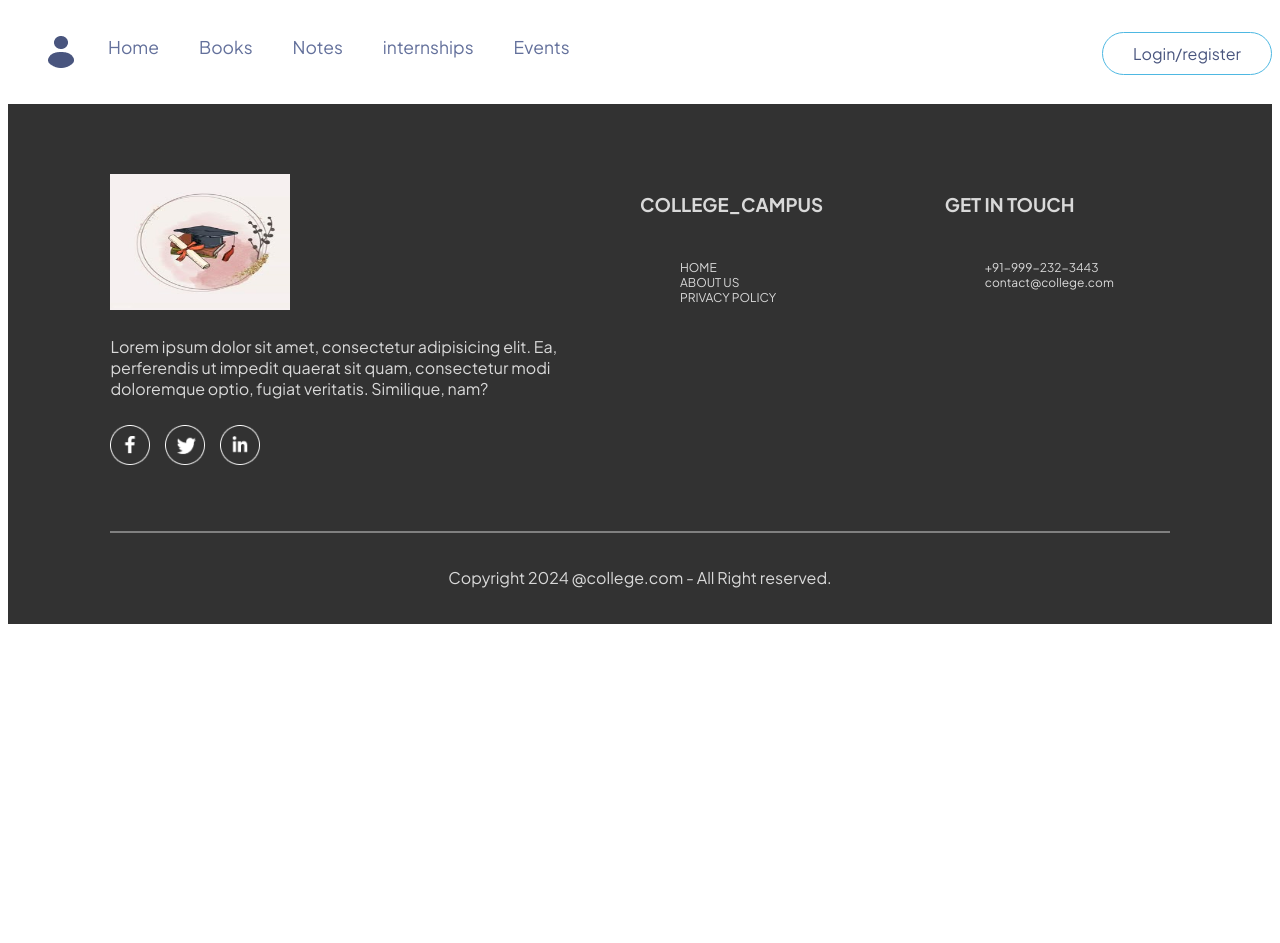
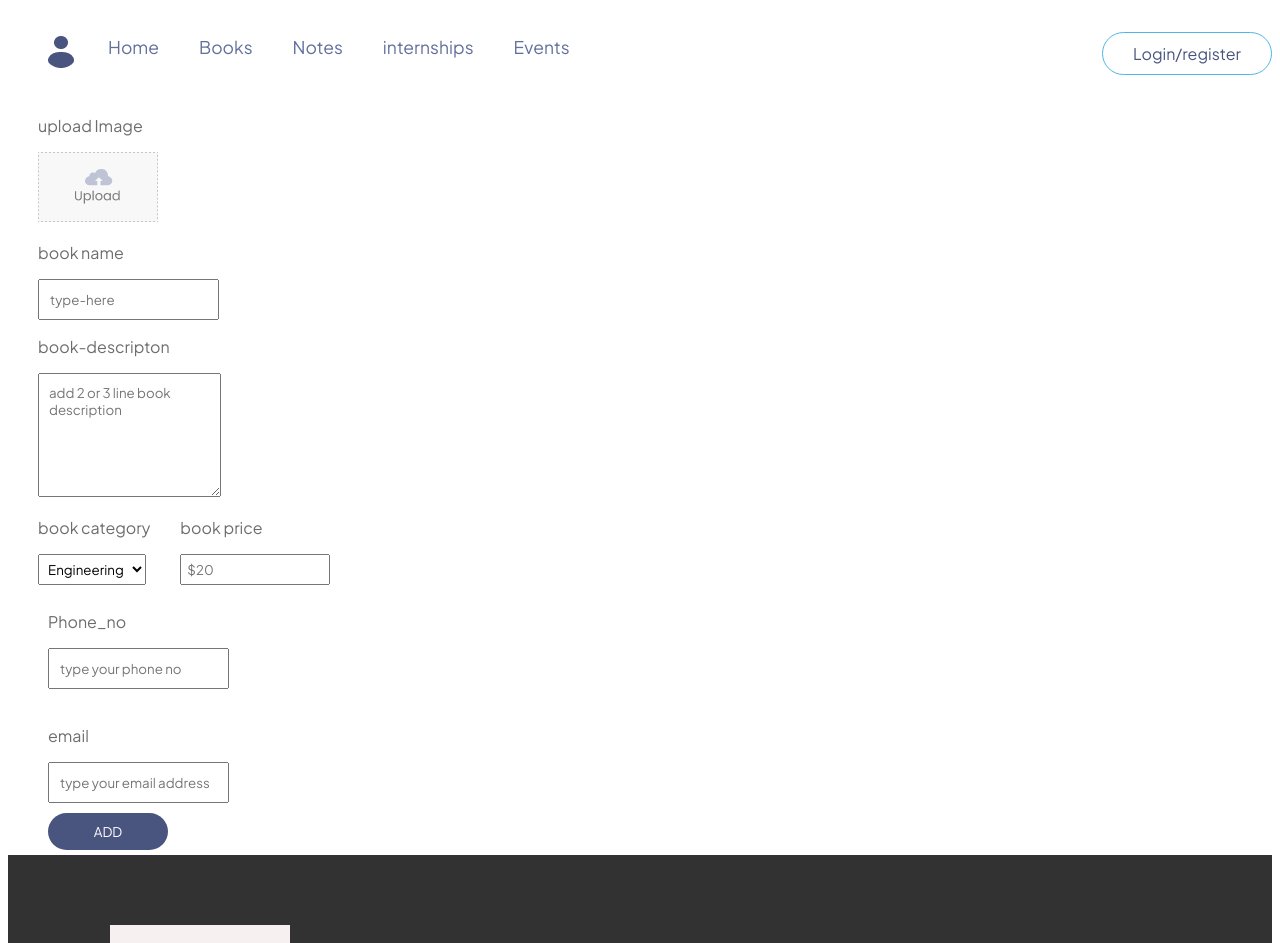
Before and after one commit to Sakshiparihar46/campus-connect-plateform, a React (Vite) app in the folder frontend/: page /add in a window 1280 px wide. Shown: the top 943 px of the page. Before the commit the page ends 816 px from the top, so only its background shows below. Built offline with nearby package versions, Linux system fonts and the light colour scheme; no server answers.

Commit message:
complete add page frontend

```diff
--- a/frontend/package.json
+++ b/frontend/package.json
@@ -14,7 +14,9 @@
     "prop-types": "^15.8.1",
     "react": "^19.2.7",
     "react-dom": "^19.2.7",
-    "react-router-dom": "^7.18.0"
+    "react-router-dom": "^7.18.0",
+    "react-toastify": "^11.1.0",
+    "toast": "^0.5.4"
   },
   "devDependencies": {
     "@types/react": "^19.2.17",
--- a/frontend/src/assets/assets.js
+++ b/frontend/src/assets/assets.js
@@ -7,6 +7,7 @@
 import twitter_icon from './twitter_icon.png'
 import linkedin_icon from './linkedin_icon.png'
 import add_icon from './add_icon.png'
+import upload_area from './upload_area.png'
 
 export const assets={
     profile_icon,
@@ -17,5 +18,6 @@
     twitter_icon,
     logo,
     facebook_icon,
-    add_icon
+    add_icon,
+    upload_area
 }
--- /dev/null
+++ b/frontend/src/pages/Add.css
@@ -0,0 +1,50 @@
+.add{
+    width:70%;
+    margin-left:30px;
+    color:#6d6d6d;
+    font-size: 16px;
+}
+
+.add form{
+    gap: 5px;
+}
+.add-img-upload img{
+    width: 120px;
+}
+.add-book-name,.add-book-description{
+    width: max(40%,280px);
+}
+.add-book-name input,.add-book-description textarea{
+    padding: 10px;
+}
+.add-category-price{
+    display: flex;
+    gap: 30px;
+}
+.add-category-price select,.add-category-price input{
+    max-width: 150px;
+    padding: 5px;
+}
+.add-contact{
+    padding:10px;
+}
+.add-email{
+    padding:10px;
+}
+.add-contact input{
+    padding:10px;
+}
+.add-email input{
+    padding:10px;
+}
+.add-btn{
+    max-width: 120px;
+    border: none;
+    padding: 10px;
+    background-color: #49557e;
+    color:white ;
+    cursor: pointer;
+    margin-left:10px;
+    border-radius: 50px;
+    width: 100%;
+}
--- a/frontend/src/pages/Add.jsx
+++ b/frontend/src/pages/Add.jsx
@@ -1,9 +1,107 @@
-import React from 'react'
+import React, { useContext, useState } from 'react'
+import { toast } from 'react-toastify';
+import { StoreContext } from '../context/Context';
+import { assets } from '../assets/assets';
+import  axios  from 'axios';
+import "./Add.css"
+function Add() {
+  const [image,setImage]=useState(false);
+  const {url,token}=useContext(StoreContext);
+  const [data,setData]=useState({
+    book_name:"",
+    contact_no:"",
+    description:"",
+    price:"",
+    category:"Engineering",
+    email:""
+  });
 
-function Add() {
+  const onChangeHandler=(event)=>{
+    const name=event.target.name;
+    const value=event.target.value;
+    setData(data=>({...data,[name]:value}))
+  }
+
+  const onSubmitHandler=async(event)=>{
+    event.preventDefault();
+    try{
+      const formData=new FormData();
+      formData.append("book_name",data.book_name);
+      formData.append("contact_no",Number(data.contact_no));
+      formData.append("price",Number(data.price));
+      formData.append("description",data.description);
+      formData.append("category",data.category);
+      formData.append("email",data.email);
+      formData.append("image",image);
+
+      const response=await axios.post(url+"/api/book/add",formData,{
+        headers:{
+          token:token
+        }
+      });
+      if(response.data.success){
+        setData({
+          book_name:"",
+          contact_no:"",
+          description:"",
+          price:"",
+          category:"engineering",
+          email:""
+        });
+        setImage(false);
+        toast.success(response.data.message);
+      }else{
+        toast.error(response.data.message);
+      }
+    }catch(error){
+      toast.error(error.response?.data?.message || "Error adding book");
+    }
+  }
   return (
-    <div>
-
+    <div className='add'>
+      <form className='flex-col' onSubmit={onSubmitHandler}>
+        <div className="add-img-upload flex-col">
+          <p>upload Image</p>
+          <label htmlFor="image">
+            <img src={image?URL.createObjectURL(image):assets.upload_area} alt="" />
+          </label>
+        <input onChange={(e)=>setImage(e.target.files[0])} type="file" id="image" hidden required/>
+        </div>
+        <div className="add-book-name flex-col">
+          <p>book name</p>
+          <input onChange={onChangeHandler} value={data.book_name} type="text" name="book_name" placeholder='type-here'/>
+        </div>
+        <div className="add-book-description flex-col">
+        <p>book-descripton</p>
+        <textarea onChange={onChangeHandler} value={data.description} name="description" rows="6" placeholder='add 2 or 3 line book description'required></textarea>
+        </div>
+        <div className="add-category-price">
+          <div className="add-category flex-col">
+            <p>book category</p>
+            <select onChange={onChangeHandler} value={data.category} name="category" >
+              <option value="Engineering">Engineering</option>
+              <option value="Pharmacy">Pharmacy</option>
+              <option value="BBA">BBA</option>
+              <option value="Polytechnic">Polytechnic</option>
+              <option value="Law">Law</option>
+              <option value="Commerce">Commerce</option>
+            </select>
+          </div>
+          <div className="add-price flex-col">
+            <p>book price</p>
+            <input onChange={onChangeHandler} value={data.price} type="number" name='price' placeholder='$20'/>
+          </div>
+        </div>
+        <div className='add-contact'>
+            <p>Phone_no</p>
+            <input onChange={onChangeHandler} value={data.contact_no} type="phone" name='contact_no' placeholder='type your phone no'/>
+          </div>
+          <div className='add-email'>
+            <p>email</p>
+            <input onChange={onChangeHandler} value={data.email} type="email" name='email' placeholder='type your email address'/>
+          </div>
+        <button type='submit' className='add-btn' >ADD</button>
+      </form>
     </div>
   )
 }
```
Also changed, not shown: frontend/src/assets/upload_area.png (added), 1 other file (tests, documents, lock files or other folders).
